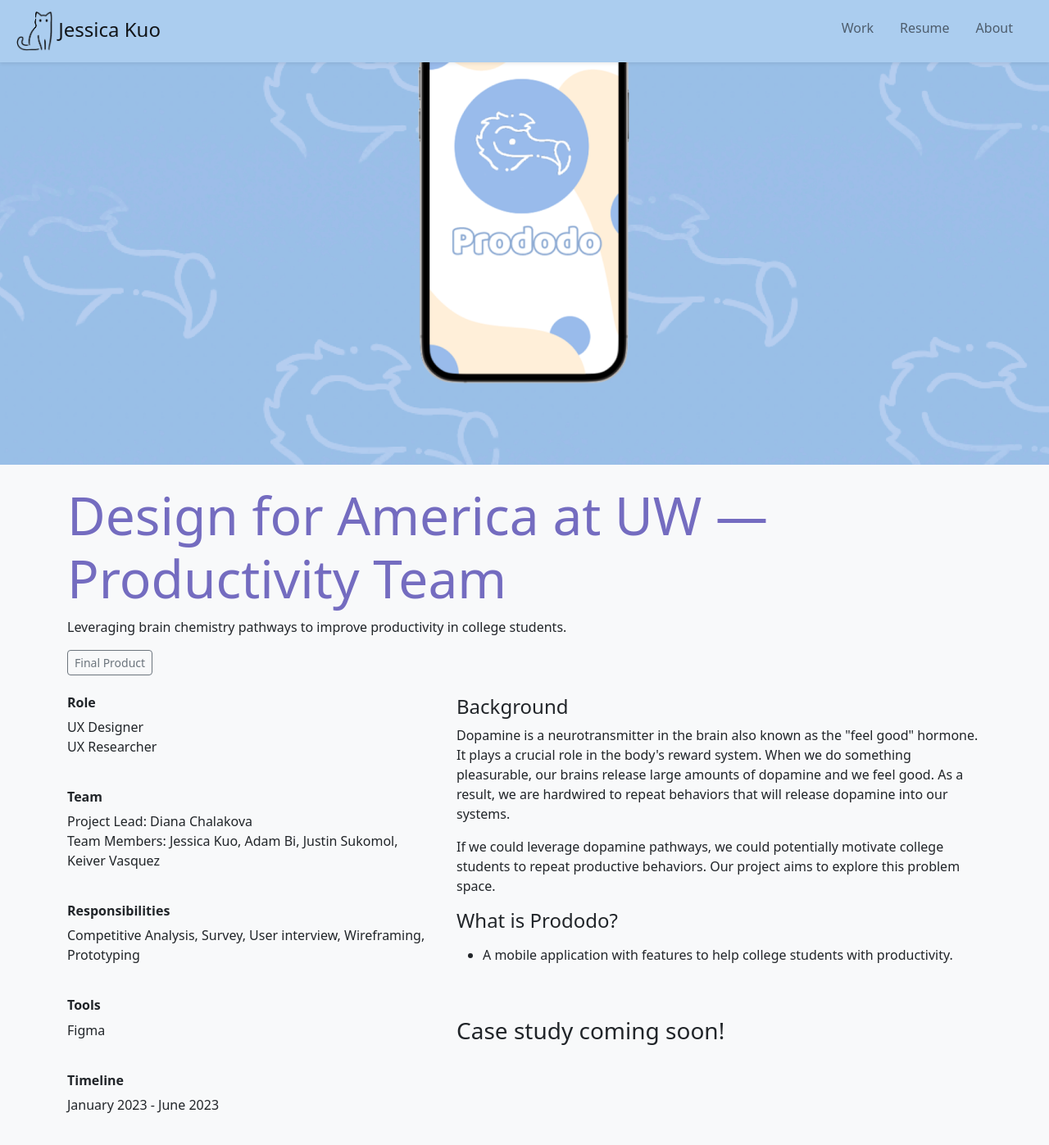
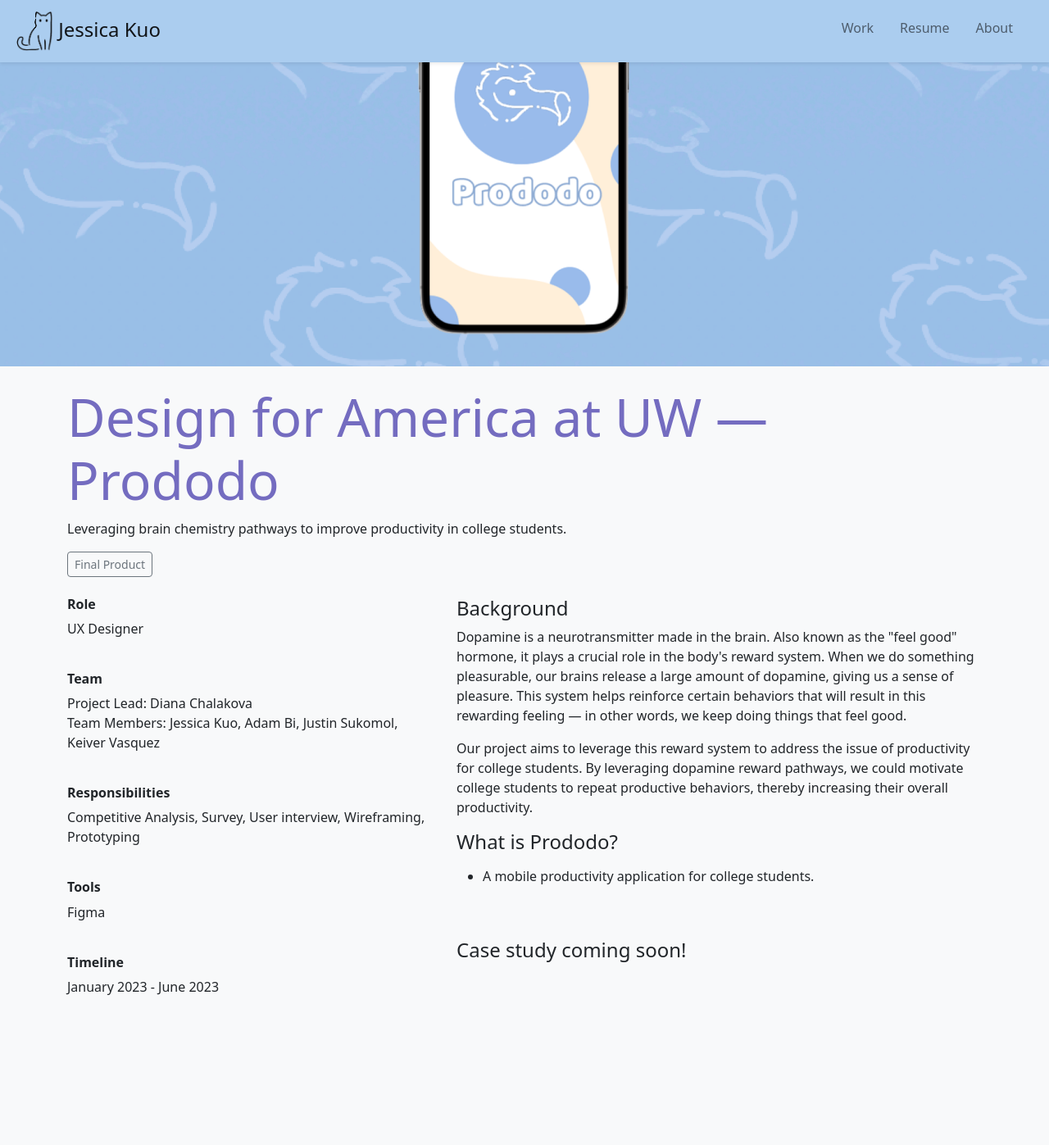
Before and after one commit to jesskuo/jesskuo.github.io, a Jekyll site: the page built from prododo.html, in a window 1280 px wide and 1400 px high, scrolled down 229 px. Shown: the top 1397 px of the window at 82% size. Built offline with Jekyll 4.4.1, drawn with Linux system fonts in a browser that asks for light colours; after the commit the page ends 1485 px from its top, so only the background shows below that.

Commit message:
Changed cover photo sizes

```diff
--- a/prododo.html
+++ b/prododo.html
@@ -7,7 +7,7 @@
 <div class="container">
 	<div class="row mt-4">
 		<div class="col-sm">
-			<h1 class="display-3" style="color:#746cc0;"><b>Design for America at UW &mdash; Productivity Team</b></h1>
+			<h1 class="display-3" style="color:#746cc0;"><b>Design for America at UW &mdash; Prododo</b></h1>
 		</div>
 	</div>
 	<div class="row">
@@ -23,7 +23,7 @@
 	<div class="row mt-4">
 		<div class="col-sm-5">
 			<h6><b>Role</b></h6>
-			<p>UX Designer<br>UX Researcher</p>
+			<p>UX Designer</p>
 			<br>
 			<h6><b>Team</b></h6>
 			<p>Project Lead: Diana Chalakova<br>Team Members: Jessica Kuo, Adam Bi, Justin Sukomol, Keiver Vasquez</p>
@@ -40,14 +40,14 @@
 		</div>
 		<div class="col-sm-7">
 			<h4>Background</h4>
-			<p>Dopamine is a neurotransmitter in the brain also known as the "feel good" hormone. It plays a crucial role in the body's reward system. When we do something pleasurable, our brains release large amounts of dopamine and we feel good. As a result, we are hardwired to repeat behaviors that will release dopamine into our systems.</p>
-			<p>If we could leverage dopamine pathways, we could potentially motivate college students to repeat productive behaviors. Our project aims to explore this problem space.</p>
+			<p>Dopamine is a neurotransmitter made in the brain. Also known as the "feel good" hormone, it plays a crucial role in the body's reward system. When we do something pleasurable, our brains release a large amount of dopamine, giving us a sense of pleasure. This system helps reinforce certain behaviors that will result in this rewarding feeling &mdash; in other words, we keep doing things that feel good.</p>
+			<p>Our project aims to leverage this reward system to address the issue of productivity for college students. By leveraging dopamine reward pathways, we could motivate college students to repeat productive behaviors, thereby increasing their overall productivity.</p>
 			<h4>What is Prododo?</h4>
 			<ul>
-				<li class="my-3">A mobile application with features to help college students with productivity.</li>
+				<li class="my-3">A mobile productivity application for college students.</li>
 			</ul>
 			<br><br>
-			<h3>Case study coming soon!</h3>
+			<h4>Case study coming soon!</h4>
 		</div>
 	</div>
 </div>
```
Also changed, not shown: files/portfolio/prododo/p_cover.png, files/portfolio/snoozemaster/sm_screen.png.
